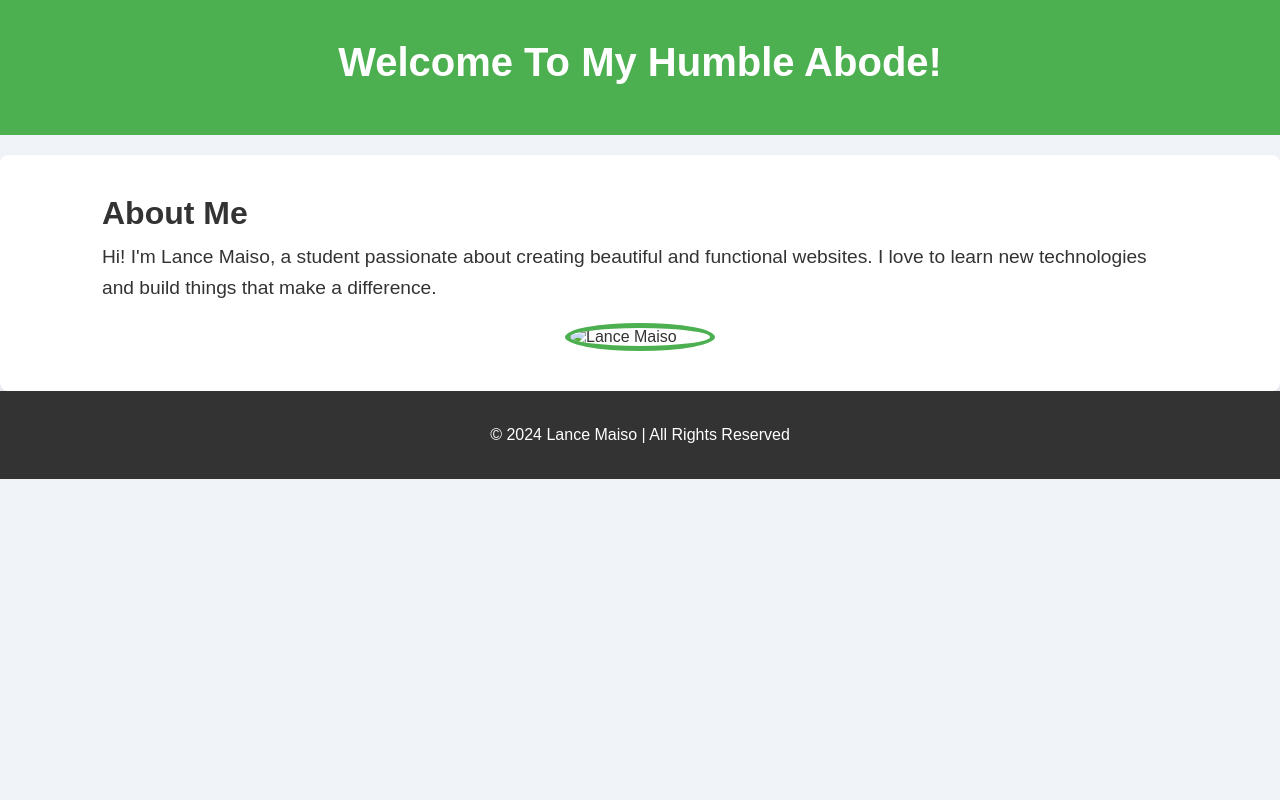
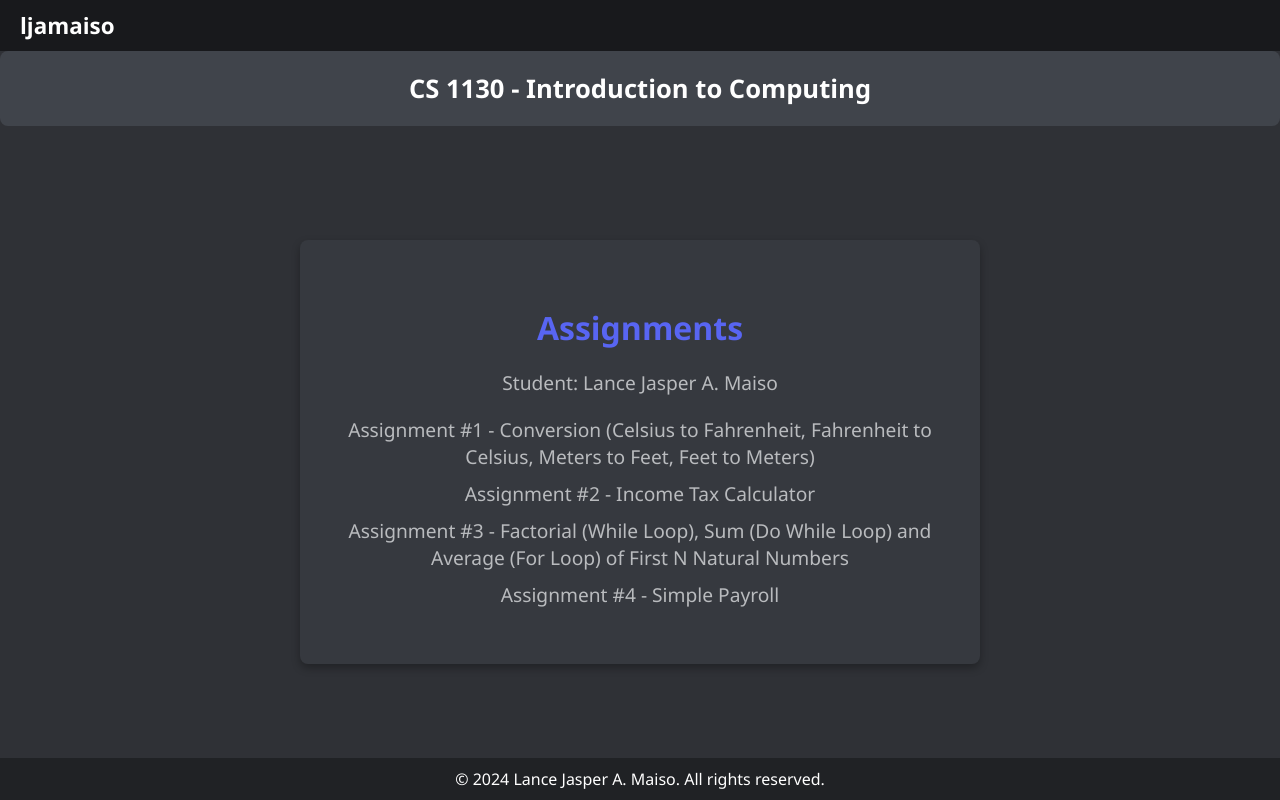
Before and after one commit to ljamaiso/ITC, a plain HTML site: page index.html in a window 1280 px wide. Drawn offline with Linux system fonts and the light colour scheme.

Commit message:
Update index.html

```diff
--- a/index.html
+++ b/index.html
@@ -4,121 +4,137 @@
     <meta charset="UTF-8">
     <meta name="viewport" content="width=device-width, initial-scale=1.0">
     <meta http-equiv="X-UA-Compatible" content="ie=edge">
-    <title>Introduction Page</title>
+    <title>CS 1130 - Introduction to Computing</title>
     <style>
-        /* Basic reset to remove default browser styles */
-        * {
+        /* General Body Styles */
+        body {
+            font-family: 'Segoe UI', Tahoma, Geneva, Verdana, sans-serif; /* Discord-like font family */
             margin: 0;
             padding: 0;
-            box-sizing: border-box;
+            background-color: #2f3136; /* Discord's dark background color */
+            color: white;
+            display: flex;
+            flex-direction: column;
+            min-height: 100vh;
         }
 
-        /* Set a background color and font for the whole page */
-        body {
-            font-family: Arial, sans-serif;
-            background-color: #f0f4f8;
-            color: #333;
+        /* Top Bar Styles */
+        .top-bar {
+            background-color: #18191c; /* Darker gray/blackish shade */
+            color: white;
+            display: flex;
+            justify-content: flex-start; /* Align name to the left */
+            align-items: center;
+            padding: 10px 20px; /* Reduced padding to make it smaller */
+            font-size: 1rem; /* Smaller font size */
+            font-weight: bold;
         }
 
-        /* Center content in a container with some padding */
-        .container {
-            width: 90%;
-            max-width: 1200px;
-            margin: 0 auto;
+        .top-bar .name {
+            font-size: 1.4rem; /* Slightly smaller text */
+        }
+
+        /* Course Title Container */
+        .course-title-container {
+            background-color: #40444b;  /* Lighter gray for course title container */
+            color: white;
+            padding: 20px;
+            text-align: center;
+            font-size: 1.6rem;
+            font-weight: bold;
+            margin-bottom: 20px;  /* Space between course title and assignments */
+            border-radius: 8px;  /* Rounded corners for consistency */
+        }
+
+        /* Centered Content (Assignments Section) */
+        .centered-content {
+            flex: 1;
+            display: flex;
+            justify-content: center;
+            align-items: center;
+            text-align: center;
             padding: 20px;
         }
 
-        /* Styling the header */
-        header {
-            background-color: #4CAF50;
-            color: white;
-            padding: 20px 0;
-            text-align: center;
+        /* Assignments Container */
+        .assignments-container {
+            background-color: #36393F;  /* Darker gray content area */
+            border-radius: 8px;
+            padding: 40px;
+            box-shadow: 0 4px 8px rgba(0, 0, 0, 0.3);
+            max-width: 600px;
+            width: 100%;
         }
 
-        header h1 {
-            font-size: 2.5em;
-            margin-bottom: 10px;
+        .assignments-container h2 {
+            font-size: 2rem;
+            margin-bottom: 20px;
+            color: #5865F2; /* Discord's blue color for headings */
         }
 
-        /* Styling the intro section */
-        .intro {
-            background-color: white;
-            border-radius: 8px;
-            box-shadow: 0 4px 8px rgba(0, 0, 0, 0.1);
-            margin-top: 20px;
-            padding: 20px;
+        .assignments-container p {
+            font-size: 1.2rem;
+            margin-bottom: 20px;
+            color: #b9bbbe; /* Light gray text */
         }
 
-        .intro h2 {
-            font-size: 2em;
-            margin-bottom: 10px;
+        .assignments-container ul {
+            list-style-type: none;
+            padding: 0;
         }
 
-        .intro p {
-            font-size: 1.2em;
-            line-height: 1.6;
-            margin-bottom: 20px;
+        .assignments-container li {
+            font-size: 1.2rem;
+            margin-bottom: 10px;
+            color: #b9bbbe; /* Light gray text */
+            transition: color 0.2s ease-in-out;
         }
 
-        /* Styling for the profile image */
-        .profile-img {
-            max-width: 100%;
-            height: auto;
-            border-radius: 50%;
-            border: 5px solid #4CAF50;
-            display: block;
-            margin: 0 auto;
-            max-width: 150px;
+        .assignments-container li:hover {
+            color: #ff5c00; /* Orange hover effect, to add an accent color */
         }
 
-        /* Footer styling */
-        footer {
-            background-color: #333;
+        /* Footer Styles */
+        .footer {
+            background-color: #202225; /* Same as top bar */
             color: white;
-            padding: 15px 0;
             text-align: center;
+            padding: 10px;
+            font-size: 1rem;
         }
 
-        footer p {
-            font-size: 1em;
-        }
-
-        /* Add responsiveness for smaller screens */
-        @media (max-width: 768px) {
-            header h1 {
-                font-size: 2em;
-            }
-
-            .intro h2 {
-                font-size: 1.8em;
-            }
-
-            .intro p {
-                font-size: 1em;
-            }
-        }
     </style>
 </head>
 <body>
-    <header>
-        <div class="container">
-            <h1>Welcome To My Humble Abode!</h1>
+
+    <!-- Top Bar -->
+    <div class="top-bar">
+        <div class="name">ljamaiso</div>
+    </div>
+
+    <!-- Course Title Container -->
+    <div class="course-title-container">
+        CS 1130 - Introduction to Computing
+    </div>
+
+    <!-- Centered Content (Assignments) -->
+    <div class="centered-content">
+        <div class="assignments-container">
+            <h2>Assignments</h2>
+            <p>Student: Lance Jasper A. Maiso</p>
+            <ul>
+                <li>Assignment #1 - Conversion (Celsius to Fahrenheit, Fahrenheit to Celsius, Meters to Feet, Feet to Meters)</li>
+                <li>Assignment #2 - Income Tax Calculator</li>
+                <li>Assignment #3 - Factorial (While Loop), Sum (Do While Loop) and Average (For Loop) of First N Natural Numbers</li>
+                <li>Assignment #4 - Simple Payroll</li>
+            </ul>
         </div>
-    </header>
+    </div>
 
-    <section class="intro">
-        <div class="container">
-            <h2>About Me</h2>
-            <p>Hi! I'm Lance Maiso, a student passionate about creating beautiful and functional websites. I love to learn new technologies and build things that make a difference.</p>
-            <img src="profile.jpg" alt="Lance Maiso" class="profile-img">
-        </div>
-    </section>
+    <!-- Footer -->
+    <div class="footer">
+        &copy; 2024 Lance Jasper A. Maiso. All rights reserved.
+    </div>
 
-    <footer>
-        <div class="container">
-            <p>&copy; 2024 Lance Maiso | All Rights Reserved</p>
-        </div>
-    </footer>
 </body>
 </html>
```
